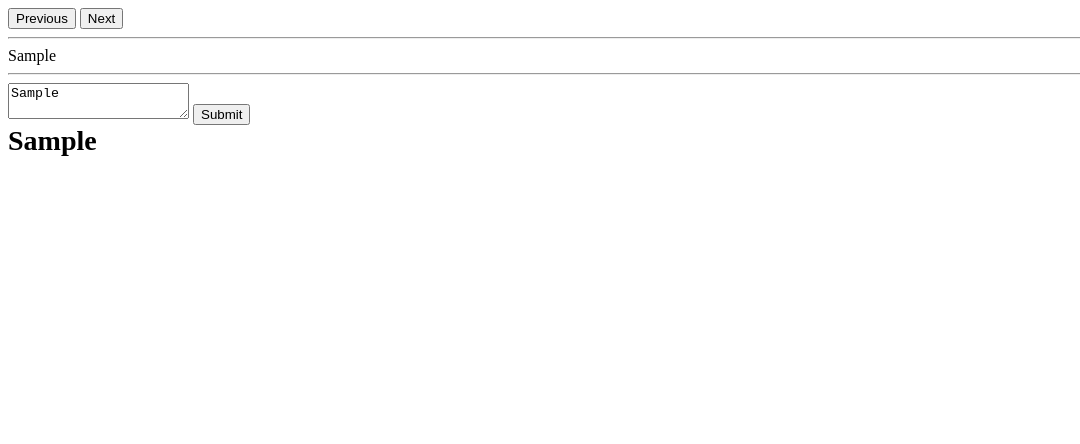
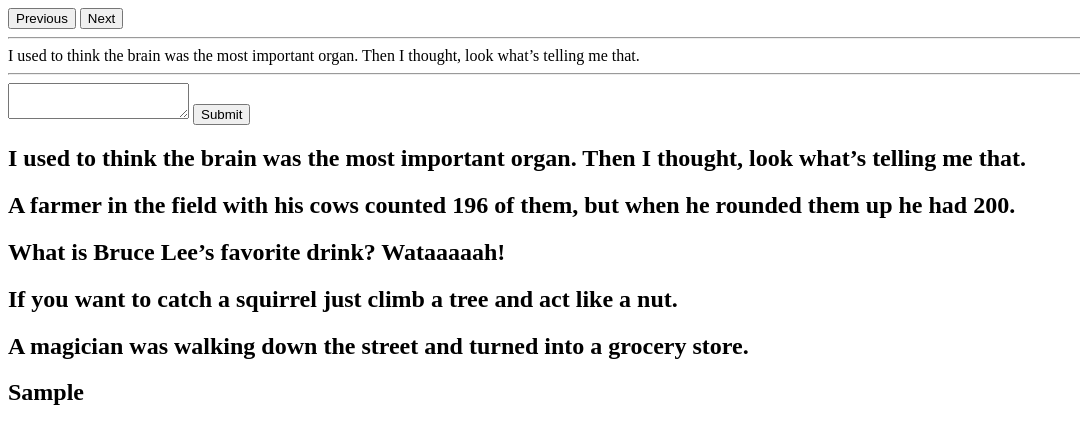
Before and after one commit to johnppkyaw/c0de-Lessons, a website: page J3/1 Preflight/storybook.html in a window 1280 px wide. Both pictures are taken after typing "Sample" into the empty fields and a click on the button "Submit". Shown: the whole page, without its empty margins (0-1080 px from the left). Drawn offline with Linux system fonts and the light colour scheme.

Commit message:
edit storybook

```diff
--- a/J3/1 Preflight/storybook.html
+++ b/J3/1 Preflight/storybook.html
@@ -13,33 +13,67 @@
   <hr>
   <textarea id="story"></textarea>
   <button type="button" id="submit" onclick="save()">Submit</button>
-  <div id="story-list" style="font-size: 28px; font-weight: bold;"></div>
+  <div id="story-list"></div>
 
   <script>
     const storyInputField = document.getElementById("story");
     const storyListContainer = document.getElementById("story-list");
     const storyToDisplay = document.getElementById("current");
     const storyList = storyListContainer.children;
-    storyToDisplay.innerHTML = storyList.length > 0 ? storyList[0].outerHTML : "<div>No Stories</div>";
     let currIndex = 0;
 
+    let savedStories = localStorage.getItem("stores") || "[]";
+    let storiesData = JSON.parse(savedStories);
+    if(storiesData.length === 0) {
+      storiesData = ["I used to think the brain was the most important organ. Then I thought, look what’s telling me that.",
+      "A farmer in the field with his cows counted 196 of them, but when he rounded them up he had 200.",
+      "What is Bruce Lee’s favorite drink? Wataaaaah!",
+      "If you want to catch a squirrel just climb a tree and act like a nut.",
+      "A magician was walking down the street and turned into a grocery store."
+    ]
+    }
+
+    displayCurrStory();
+    renderStoryList();
+
+    function displayCurrStory() {
+      storyToDisplay.innerText = storiesData[currIndex];
+    }
+
+    function renderStoryList() {
+      localStorage.setItem('stores', JSON.stringify(storiesData));
+
+      storyListContainer.innerHTML = storiesData.reduce((acc,curr) => {
+        return acc + `<h2 class="each-story"> ${curr} </h2>`;
+      }, "");
+
+      document.querySelectorAll(".each-story").forEach((ele, idx) => {
+        ele.onclick = () => {
+          storiesData.splice(idx, 1);
+          renderStoryList();
+        }
+      })
+
+
+    }
+
     function save() {
-      const storyToSave = `<div>${storyInputField.value}</div>`;
-      storyListContainer.innerHTML = storyListContainer.innerHTML + storyToSave;
-      storyToDisplay.innerHTML = storyList[0].outerHTML;
+      storiesData.push(storyInputField.value);
+      renderStoryList();
+      storyInputField.value = "";
     }
 
     function toPrevious() {
       if(currIndex > 0) {
         currIndex--;
-        storyToDisplay.innerHTML = storyList[currIndex].outerHTML;
+        storyToDisplay.innerHTML = storiesData[currIndex];
       }
     }
 
     function toNext() {
-      if(currIndex < storyList.length - 1) {
+      if(currIndex < storiesData.length - 1) {
         currIndex++;
-        storyToDisplay.innerHTML = storyList[currIndex].outerHTML;
+        storyToDisplay.innerHTML = storiesData[currIndex];
       }
     }
 
```
